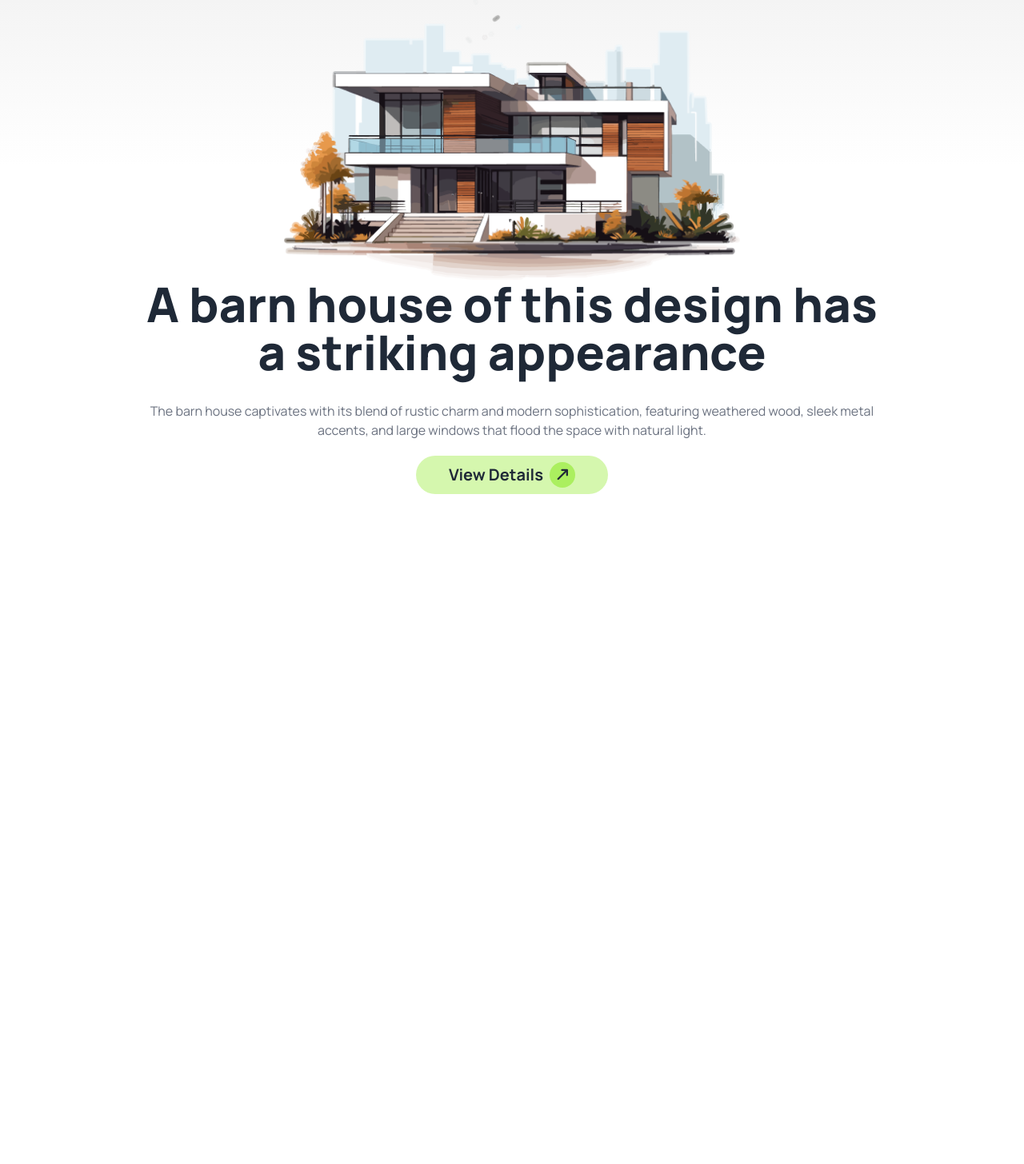
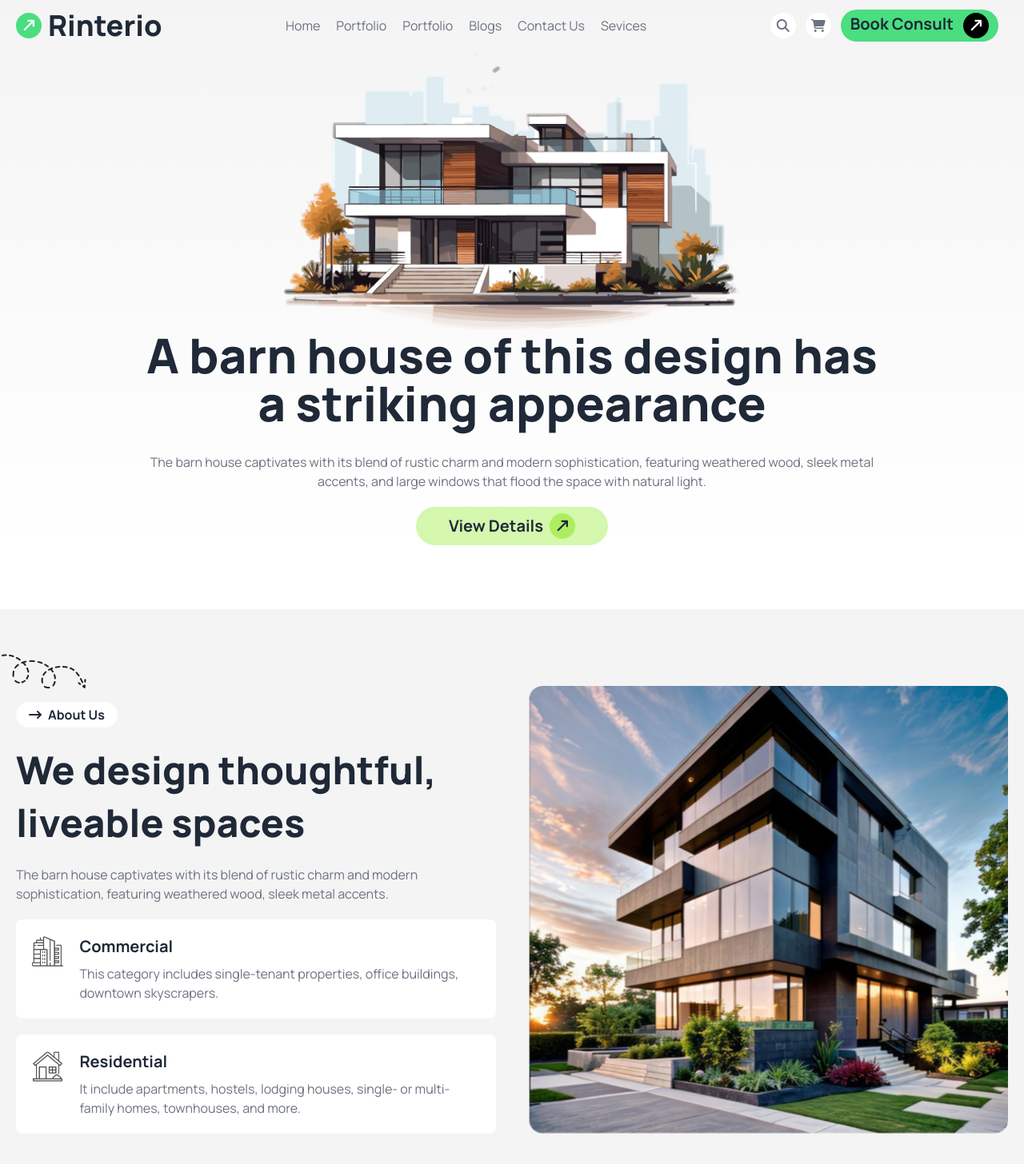
Before and after one commit to abdur-razzak02/Architects-Web, a plain HTML site: page index.html in a window 1280 px wide. Shown: the whole page at 80% size. Before the commit the page ends 800 px from the top, so only its background shows below. Drawn offline with nearby package versions, Linux system fonts and the light colour scheme.

Commit message:
about us section added

```diff
--- a/index.html
+++ b/index.html
@@ -25,46 +25,18 @@
 
 <body>
 
-  <header class="bg-gradient-to-b from-[#F4F4F4] to-white h-52">
-
-
-    <!-- banner -->
-     <section class="container px-5 mx-auto">
-      <!-- banner image -->
-      <div class="items-center justify-center flex">
-        <img src="./assets/banner.png" alt="banner-home">
-      </div>
-      <!-- banner texts -->
-       <div class="">
-         <h1 class="text-3xl sm:text-4xl xl:text-6xl font-extrabold text-center mb-5 xl:mb-8 sm:w-5/6 xl:w-3/4 mx-auto">
-          A barn house of this design has a striking appearance
-         </h1>
-         <p class="text-gray-500 text-center mb-5 sm:w-5/6 xl:w-5/6 mx-auto text-sm sm:text-base xl:px-16">
-          The barn house captivates with its blend of rustic charm and modern sophistication, featuring weathered wood, sleek metal accents, and large windows that flood the space with natural light.
-         </p>
-         <button class="bg-[#ABEF5F80] py-2 rounded-full text-xl font-bold w-full sm:w-60 flex justify-center items-center gap-2 mx-auto">
-          View Details
-          <span class="w-8 h-8 bg-[#ABEF5F] rounded-full items-center justify-center flex"><i
-            class="fa-solid fa-arrow-up-long text-lg rotate-45"></i></span>
-         </button>
-       </div>
-     </section>
-  </header>
-
-
-
-  <!-- <header class="bg-gradient-to-b from-[#F4F4F4] to-white h-52 w-full">
-    <div class="container  mx-auto">
-
-      <div class="navbar justify-between">
+  <header class="bg-gradient-to-b from-[#F4F4F4] to-[#fff]">
+    <!-- navbar -->
+    <div class="container mx-auto">
+      <div class="navbar justify-between items-center px-5">
         <div class="navbar-start w-full sm:w-auto justify-between">
           <div class="dropdown order-2">
-            <div tabindex="0" role="button" class="btn btn-ghost lg:hidden">
-              <a href="" class="w-10 h-10 bg-white rounded-full items-center justify-center flex border">
-                <i
+            <div tabindex="0" role="button" class="sm:hidden">
+              <a href="" class="w-10 h-10 bg-white rounded-full items-center justify-center flex border"><i
                   class="fa-solid fa-bars text-gray-500 text-xl"></i></a>
             </div>
-            <ul tabindex="0" class="menu menu-sm dropdown-content bg-base-100 rounded-box z-[1] mt-3 w-52 p-2 shadow">
+            <ul tabindex="0"
+              class="menu menu-sm dropdown-content bg-base-100 rounded-box z-[1] mt-3 right-5 w-52 p-2 shadow">
               <li><a>Home</a></li>
               <li><a>Sevices</a></li>
               <li><a>Portfolio</a></li>
@@ -73,10 +45,11 @@
             </ul>
           </div>
 
-          <a class="text-3xl xl:text-4xl font-extrabold flex gap-3 items-center">
+          <a class="text-3xl xl:text-4xl font-extrabold flex gap-2 items-center">
             <span class="w-8 h-8 bg-green-400 rounded-full items-center justify-center flex"><i
                 class="fa-solid fa-arrow-up-long text-lg rotate-45 text-white"></i></span>Rinterio</a>
         </div>
+
         <div class="navbar-center hidden lg:flex">
           <ul class="menu-bar space-x-5 menu-horizontal ">
             <li class="hover:font-bold duration-100 transition ease-in-out text-gray-500"><a
@@ -88,26 +61,107 @@
             <li class="hover:font-bold text-gray-500"><a>Sevices</a></li>
           </ul>
         </div>
-        <div class="navbar-end w-auto space-x-5 hidden sm:block">
+
+        <div class="navbar-end w-auto space-x-3 hidden sm:flex">
 
           <a href="" class="w-8 h-8 bg-white rounded-full items-center justify-center flex"><i
               class="fa-solid fa-magnifying-glass text-gray-500"></i></a>
           <a href="" class="w-8 h-8 bg-white rounded-full items-center justify-center flex"><i
               class="fa-solid fa-cart-shopping text-gray-500"></i></a>
 
-          <a href="" class="text-xl font-bold bg-green-400 px-3 py-1 rounded-full flex gap-3   ">Book Consult <span
+          <a href="" class="text-xl font-bold bg-green-400 px-3 py-1 rounded-full flex gap-3 ">Book Consult <span
               class="w-8 h-8 bg-black rounded-full items-center justify-center flex"><i
                 class="fa-solid fa-arrow-up-long text-lg rotate-45 text-white"></i></span></i></a>
 
-
+          <!-- use for medium device -->
+          <div class="dropdown">
+            <div tabindex="0" role="button" class="lg:hidden">
+              <a href="" class="w-10 h-10 bg-white rounded-full items-center justify-center flex border"><i
+                  class="fa-solid fa-bars text-gray-500 text-xl"></i></a>
+            </div>
+            <ul tabindex="0"
+              class="menu menu-sm dropdown-content bg-base-100 rounded-box z-[1] mt-3 right-5 w-52 p-2 shadow">
+              <li><a>Home</a></li>
+              <li><a>Sevices</a></li>
+              <li><a>Portfolio</a></li>
+              <li><a>Blogs</a></li>
+              <li><a>Contact Us</a></li>
+            </ul>
+          </div>
         </div>
       </div>
+    </div>
 
-    </div>
-  </header> -->
+    <!-- banner -->
+    <section class="container px-5 mx-auto">
+      <!-- banner image -->
+      <div>
+        <img src="./assets/banner.png" alt="banner-home" class="mx-auto">
+      </div>
+      <!-- banner texts -->
+      <div class="">
+        <h1 class="text-3xl sm:text-4xl xl:text-6xl font-extrabold text-center mb-5 xl:mb-8 sm:w-5/6 xl:w-3/4 mx-auto">
+          A barn house of this design has a striking appearance
+        </h1>
+        <p class="text-gray-500 text-center mb-5 sm:w-5/6 xl:w-5/6 mx-auto text-sm sm:text-base xl:px-16">
+          The barn house captivates with its blend of rustic charm and modern sophistication, featuring weathered wood,
+          sleek metal accents, and large windows that flood the space with natural light.
+        </p>
+        <button
+          class="bg-[#ABEF5F80] py-2 rounded-full text-xl font-bold w-full sm:w-60 flex justify-center items-center gap-2 mx-auto">
+          View Details
+          <span class="w-8 h-8 bg-[#ABEF5F] rounded-full items-center justify-center flex"><i
+              class="fa-solid fa-arrow-up-long text-lg rotate-45"></i></span>
+        </button>
+      </div>
+    </section>
+  </header>
 
   <main>
+    <!-- about us -->
+    <section class="bg-[#F4F4F4] px-5 py-10 sm:py-16 xl:py-24 my-10 sm:my-16 xl:my-20">
+      <!-- container div -->
+      <div class="container mx-auto xl:flex xl:gap-10">
 
+        <!-- about texts -->
+        <div class="xl:w-1/2">
+          <div class="text-center xl:text-left space-y-5 mb-5 relative">
+            <img src="./assets/Vector.png" alt="Vector-bg" class="absolute -left-10 -top-10 hidden xl:block">
+            <button class="bg-white px-4 py-1 rounded-full font-bold"><i
+                class="fa-solid fa-arrow-right-long mr-2"></i>About Us</button>
+            <h1 class="text-2xl sm:text-3xl xl:text-5xl font-extrabold px-5 xl:leading-snug xl:px-0 xl:mr-10">We design
+              thoughtful, liveable spaces</h1>
+            <p class="text-gray-500 text-sm sm:text-base">The barn house captivates with its blend of rustic charm and
+              modern sophistication, featuring weathered wood, sleek metal accents.</p>
+            <!-- card container -->
+            <div class="space-y-5 sm:space-y-0 sm:flex gap-5 xl:flex-col">
+              <div class="bg-white p-5 rounded-lg flex gap-5 text-left">
+                <img src="./assets/commercial.png" class="w-10 h-10">
+                <div>
+                  <h3 class="font-bold text-xl mb-2">Commercial</h3>
+                  <p class="text-gray-500">This category includes single-tenant properties, office buildings, downtown
+                    skyscrapers.</p>
+                </div>
+              </div>
+              <div class="bg-white p-5 rounded-lg flex gap-5 text-left">
+                <img src="./assets/residential.png" class="w-10 h-10">
+                <div>
+                  <h3 class="font-bold text-xl mb-2">Residential</h3>
+                  <p class="text-gray-500">It include apartments, hostels, lodging houses, single- or multi-family
+                    homes, townhouses, and more.</p>
+                </div>
+              </div>
+            </div>
+          </div>
+        </div>
+
+        <!-- about image -->
+        <div class="xl:w-1/2">
+          <img src="./assets/my-home.png" alt="my-home" class="sm:h-96 xl:h-[560px] w-full object-cover xl:object-fill">
+        </div>
+
+      </div>
+    </section>
   </main>
 
   <footer>
```
Also changed, not shown: assets/my-home.png (renamed from assets/Rectangle.png).
